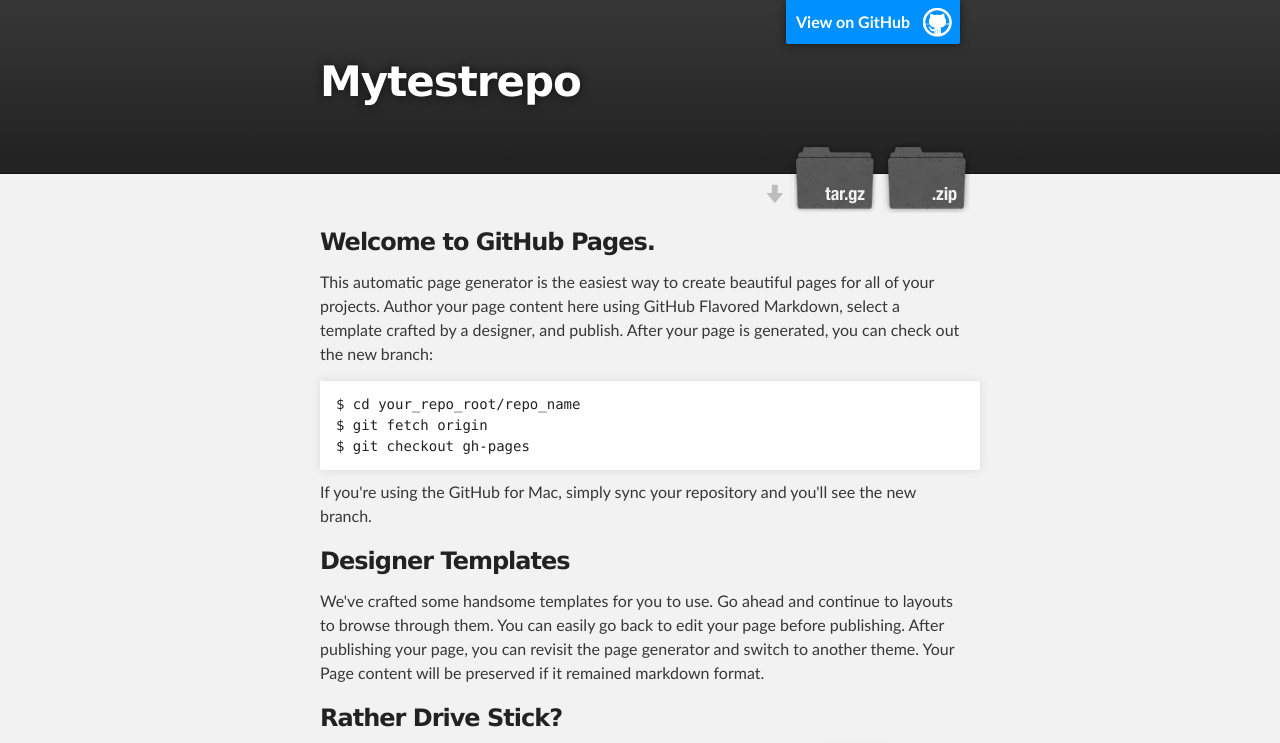
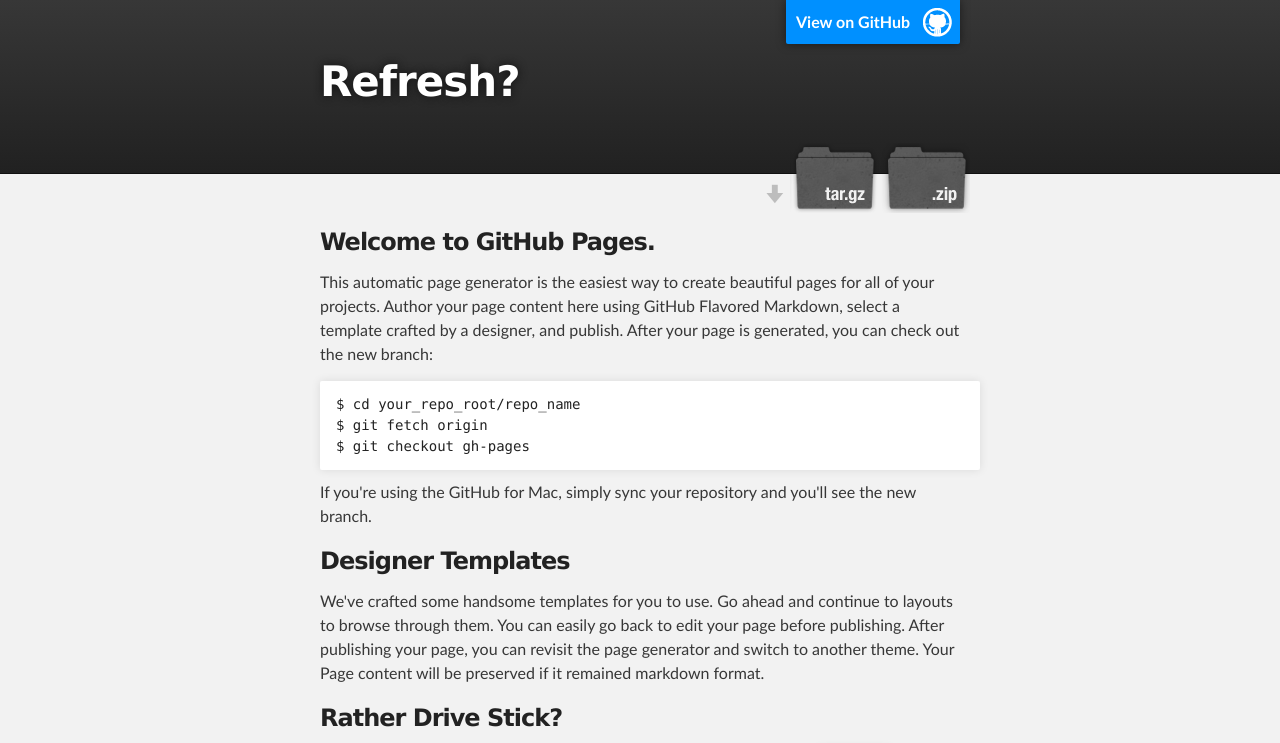
Before and after one commit to ccom3033/myTestRepo, a plain HTML site: page index.html in a window 1280 px wide. Shown: the top 743 px of the page. Drawn offline with Linux system fonts and the light colour scheme.

Commit message:
Update index.html

```diff
--- a/index.html
+++ b/index.html
@@ -18,7 +18,7 @@
         <header class="inner">
           <a id="forkme_banner" href="https://github.com/ccom3033/myTestRepo">View on GitHub</a>
 
-          <h1 id="project_title">Mytestrepo</h1>
+          <h1 id="project_title">Refresh?</h1>
           <h2 id="project_tagline"></h2>
 
             <section id="downloads">
```
